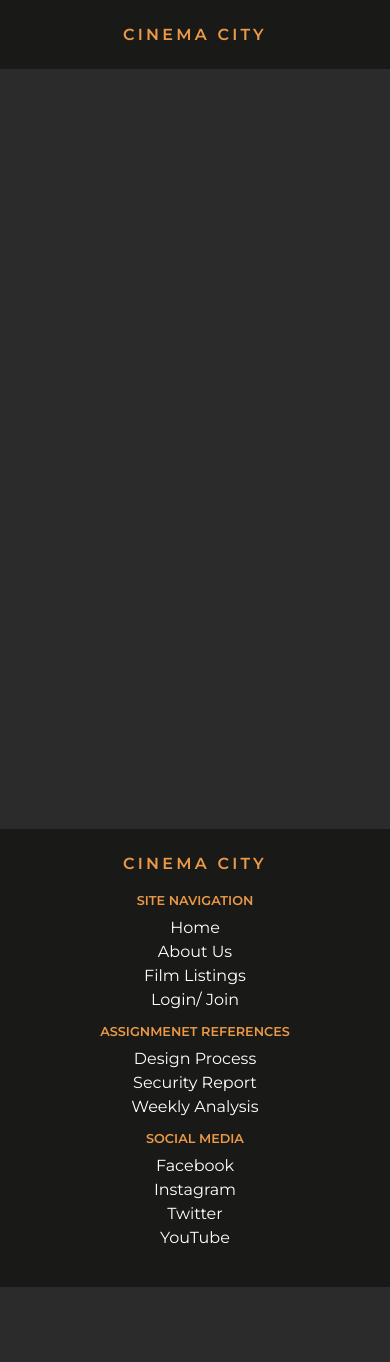
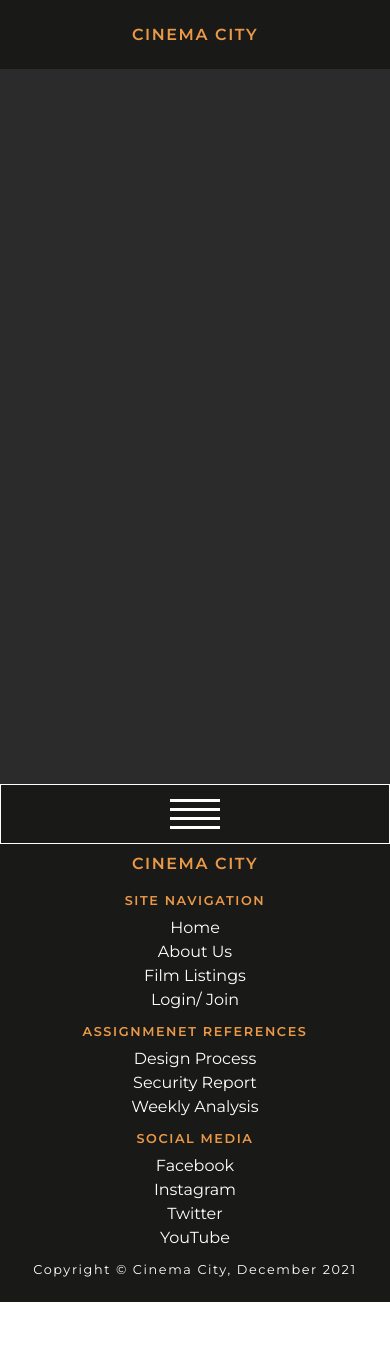
Before and after one commit to djheery/secure-web-development-assignment, a PHP site: page /content/index.html in a window 390 px wide. Before the commit the page ends 1287 px from the top, so only its background shows below. Run offline with PHP 8.4, Linux system fonts and the light colour scheme.

Commit message:
Media Queries

```diff
--- a/assets/css/core.css
+++ b/assets/css/core.css
@@ -4,7 +4,11 @@
   box-sizing: border-box;
   font-family: 'Montserrat', sans-serif;
 }
-/* Root */
+/*
+======================
+  Root
+======================
+*/
 :root {
   --light-grey: #2B2B2B;
   --off-black: #191A18;
@@ -13,23 +17,42 @@
   --white: #fff;
 }
 
-/* !!DO NOT USE!! */
+/*
+==============================
+  !!DO NOT USE!!
+============================
+*/
 main {
   height: 90vh;
   background-color: var(--light-grey)
 }
 
-/* Reusable Styles */
+/*
+===============================
+  Reusable Styles
+================================
+*/
 ul {
   list-style: none;
 }
 
 a {
   text-decoration: none;
-  color:  #fff;
 }
 
-/* Background */
+p {
+  letter-spacing: 0.1rem;
+}
+
+p, a {
+  color:var(--white)
+}
+
+/*
+====================================
+  Background
+====================================
+*/
 .bg-off-black {
   background-color: var(--off-black);
 }
@@ -50,12 +73,15 @@ a {
   margin-bottom: 5px
 }
 
-/* Text */
+/*
+=========================
+  Text
+=========================
+*/
 .text-upper {
   text-transform: uppercase;
 }
 
-/* Text Colours */
 .pastel-accent-clr {
   color: var(--pastel-orange)
 }
@@ -64,12 +90,21 @@ a {
   color: var(--strong-orange)
 }
 
-/* Formatting */
+/*
+=======================
+  Formatting
+======================
+*/
 .flex {
   display: flex;
 }
 
-/* Logo */
+
+/*
+=======================
+  Logo
+======================
+*/
 
 .logo {
   font-weight: 600;
@@ -77,5 +112,86 @@ a {
 }
 
 .sub-heading {
+  letter-spacing: 0.1rem;
+}
+
+.sub-heading, .copyright-statement {
   font-size: .8rem;
 }
+
+.inner-container {
+  max-width: 1200px;
+  margin: auto;
+}
+
+@media only screen and (min-width: 778px) {
+  /*
+  =========================
+    Text
+  =========================
+  */
+
+  .sub-heading {
+    font-size: 1rem;
+  }
+
+  .footer-navigation-list li {
+    font-size: 1.2rem;
+  }
+
+  /*
+   =======================
+    Header
+   =======================
+  */
+
+  #site-header {
+    padding: 30px 40px;
+  }
+
+  nav {
+    display: block;
+  }
+
+  .nav-link {
+    margin-left: 20px;
+  }
+
+  #mobile-hamburger-menu {
+    display: none;
+  }
+
+  #site-header .inner-container{
+    justify-content: space-between;
+  }
+
+  /*
+   ======================
+   Footer
+   ======================
+  */
+
+  #site-footer {
+    padding: 50px 40px;
+  }
+
+  #site-footer .inner-container {
+    max-width: 800px;
+  }
+
+  .footer-links {
+    flex-direction: row;
+    justify-content: space-around;
+    align-items: unset;
+    width: 100%;
+  }
+
+  .footer-links__section {
+    justify-content: unset;
+    align-items: baseline;
+  }
+
+  .footer-section-header {
+    text-align: left;
+  }
+}
--- a/assets/css/hamburger-menu.css
+++ b/assets/css/hamburger-menu.css
@@ -1,11 +1,19 @@
 #mobile-hamburger-menu {
-
+  position: sticky;
+  bottom: 0;
+  height: 60px;
+  border: 1px solid #fff;
 }
 
 .menu-line {
-
+  border-bottom: 3px solid #fff;
+  width: 50px;
+  margin: 3px 0;
 }
 
 .menu-icon {
-
+  height: 100%;
+  flex-direction: column;
+  align-items: center;
+  justify-content: center;
 }
--- a/assets/css/header-nav.css
+++ b/assets/css/header-nav.css
@@ -6,6 +6,9 @@ nav {
   padding: 25px;
 }
 
+.nav-link {
+  letter-spacing: 0.15rem;
+}
 #site-header .inner-container, #site-footer .inner-container, .footer-links__section, .footer-navigation-list {
   justify-content: center;
   align-items: center;
--- a/content/index.html
+++ b/content/index.html
@@ -4,9 +4,9 @@
   <meta charset="UTF-8">
   <meta http-equiv="X-UA-Compatible" content="IE=edge">
   <meta name="viewport" content="width=device-width, initial-scale=1.0">
-  <link rel="stylesheet" href="/assets/css/core.css">
   <link rel="stylesheet" href="/assets/css/header-nav.css">
   <link rel="stylesheet" href="/assets/css/hamburger-menu.css">
+  <link rel="stylesheet" href="/assets/css/core.css">
   <link rel="preconnect" href="https://fonts.googleapis.com">
   <link rel="preconnect" href="https://fonts.gstatic.com" crossorigin>
   <link href="https://fonts.googleapis.com/css2?family=Montserrat:wght@400;600&display=swap" rel="stylesheet">
@@ -68,9 +68,12 @@
           </ul>
         </section>
       </div>
+      <section class="copyright-statement">
+        <p>Copyright &copy; Cinema City, December 2021</p>
+      </section>
     </div>
   </footer>
-  <aside id="mobile-hamburger-menu" class="bg-light-grey" data-menuStatus="inactive">
+  <aside id="mobile-hamburger-menu" class="bg-off-black" data-menuStatus="inactive">
     <div class="menu-icon flex">
       <div class="menu-line"></div>
       <div class="menu-line"></div>
```
